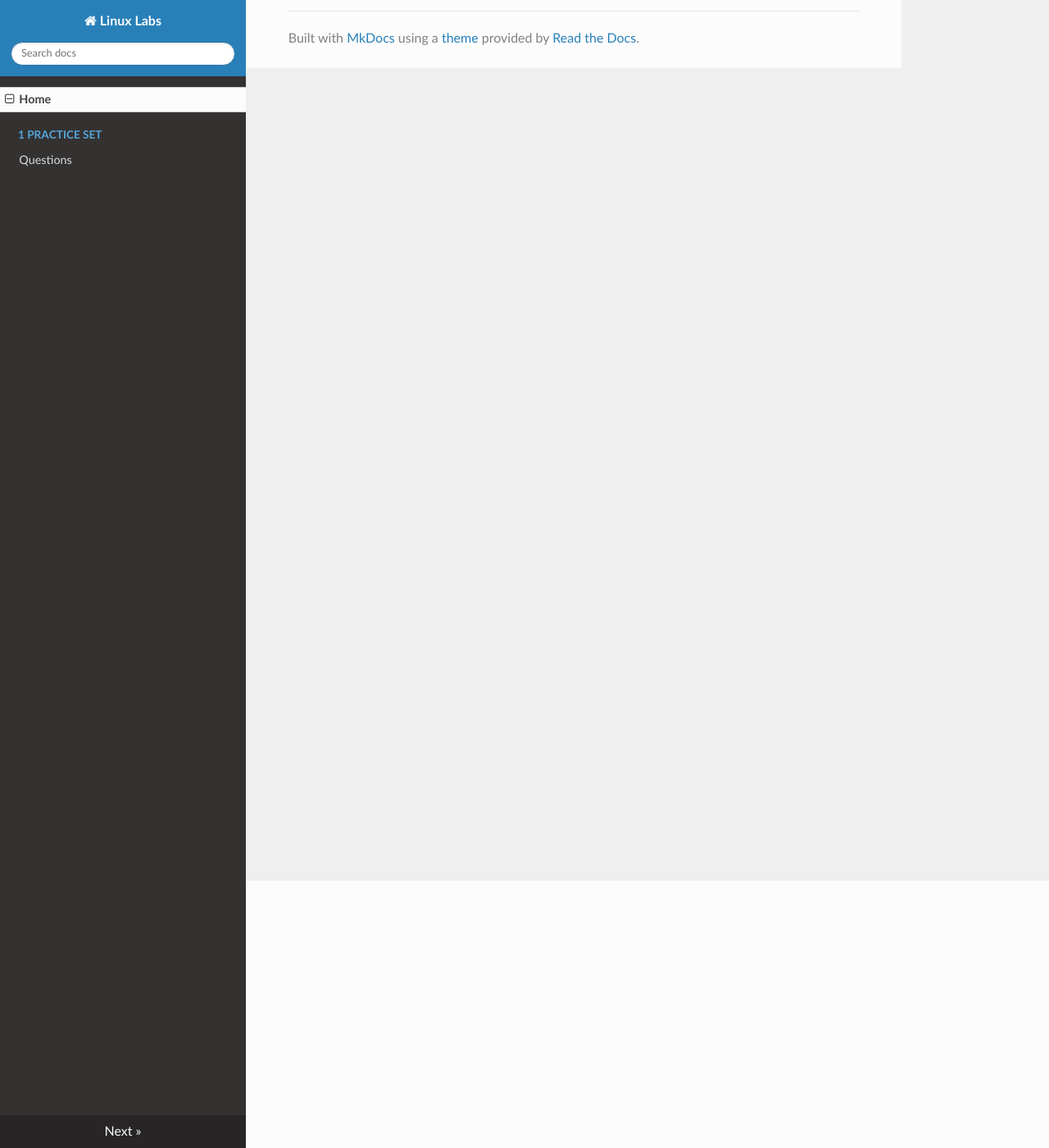
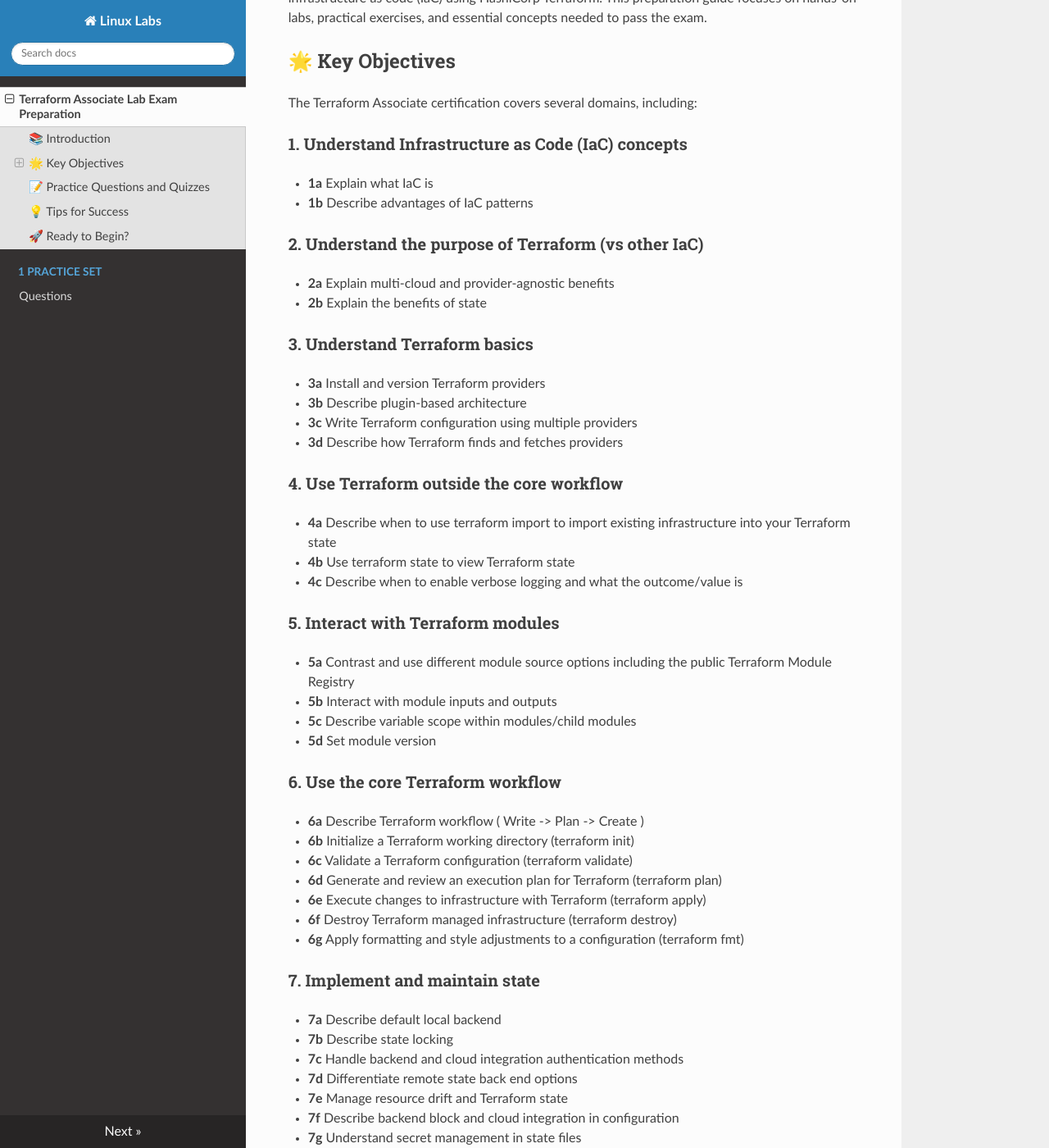
Before and after one commit to OpsAlchemy/terraform-cert-lab, an MkDocs documentation site: the page built from docs/index.md, in a window 1280 px wide and 1400 px high, scrolled down 326 px. Shown: the whole window at 82% size. Built offline with MkDocs 1.6.1, drawn with Linux system fonts in a browser that asks for light colours; nearby versions of some CDN libraries; some of the changed text lies outside the part shown.

Commit message:
feat: udpated home page for docs

```diff
--- a/docs/index.md
+++ b/docs/index.md
@@ -1,24 +1,79 @@
-site_name: Linux Labs
-theme:
-  name: readthedocs
-  language: en
-  features:
-    - navigation.top
-    - search.highlight
-    - content.code.annotate
+# Terraform Associate Lab Exam Preparation
 
-plugins:
-  - search
-  - awesome-pages
+Welcome to the **Terraform Associate Lab Exam Preparation** guide! This document is designed to help you systematically prepare for the HashiCorp Certified: Terraform Associate certification exam.
 
-markdown_extensions:
-  - admonition
-  - codehilite
-  - toc:
-      permalink: true
-  - tables
-  - footnotes
-  - def_list
-  - attr_list
+## 📚 Introduction
+The Terraform Associate certification is designed for Cloud Engineers specializing in managing infrastructure as code (IaC) using HashiCorp Terraform. This preparation guide focuses on hands-on labs, practical exercises, and essential concepts needed to pass the exam.
 
-# pip install mkdocs-awesome-pages-plugin
+## 🌟 Key Objectives
+The Terraform Associate certification covers several domains, including:
+
+### 1. Understand Infrastructure as Code (IaC) concepts
+- **1a** Explain what IaC is
+- **1b** Describe advantages of IaC patterns
+
+### 2. Understand the purpose of Terraform (vs other IaC)
+- **2a** Explain multi-cloud and provider-agnostic benefits
+- **2b** Explain the benefits of state
+
+### 3. Understand Terraform basics
+- **3a** Install and version Terraform providers
+- **3b** Describe plugin-based architecture
+- **3c** Write Terraform configuration using multiple providers
+- **3d** Describe how Terraform finds and fetches providers
+
+### 4. Use Terraform outside the core workflow
+- **4a** Describe when to use terraform import to import existing infrastructure into your Terraform state
+- **4b** Use terraform state to view Terraform state
+- **4c** Describe when to enable verbose logging and what the outcome/value is
+
+### 5. Interact with Terraform modules
+- **5a** Contrast and use different module source options including the public Terraform Module Registry
+- **5b** Interact with module inputs and outputs
+- **5c** Describe variable scope within modules/child modules
+- **5d** Set module version
+
+### 6. Use the core Terraform workflow
+- **6a** Describe Terraform workflow ( Write -> Plan -> Create )
+- **6b** Initialize a Terraform working directory (terraform init)
+- **6c** Validate a Terraform configuration (terraform validate)
+- **6d** Generate and review an execution plan for Terraform (terraform plan)
+- **6e** Execute changes to infrastructure with Terraform (terraform apply)
+- **6f** Destroy Terraform managed infrastructure (terraform destroy)
+- **6g** Apply formatting and style adjustments to a configuration (terraform fmt)
+
+### 7. Implement and maintain state
+- **7a** Describe default local backend
+- **7b** Describe state locking
+- **7c** Handle backend and cloud integration authentication methods
+- **7d** Differentiate remote state back end options
+- **7e** Manage resource drift and Terraform state
+- **7f** Describe backend block and cloud integration in configuration
+- **7g** Understand secret management in state files
+
+### 8. Read, generate, and modify configuration
+- **8a** Demonstrate use of variables and outputs
+- **8b** Describe secure secret injection best practice
+- **8c** Understand the use of collection and structural types
+- **8d** Create and differentiate resource and data configuration
+- **8e** Use resource addressing and resource parameters to connect resources together
+- **8f** Use HCL and Terraform functions to write configuration
+- **8g** Describe built-in dependency management (order of execution based)
+
+### 9. Understand HCP Terraform capabilities
+- **9a** Explain how HCP Terraform helps to manage infrastructure
+- **9b** Describe how HCP Terraform enables collaboration and governance
+
+## 📝 Practice Questions and Quizzes
+- Quizzes after each section to reinforce concepts
+- Scenario-based labs to practice real-world applications
+
+## 💡 Tips for Success
+- Practice hands-on labs regularly
+- Review Terraform documentation and community modules
+- Focus on understanding rather than rote memorization
+
+## 🚀 Ready to Begin?
+Start your journey with the first lab on setting up your environment!
+
+Happy Learning and Good Luck with Your Certification!
```
Also changed, not shown: 1 other file.
